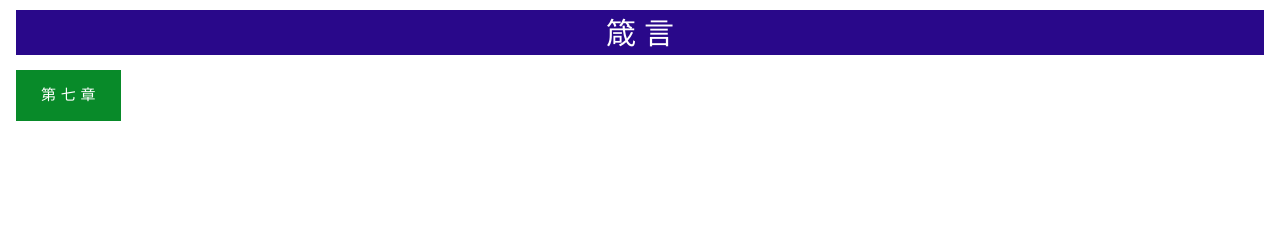
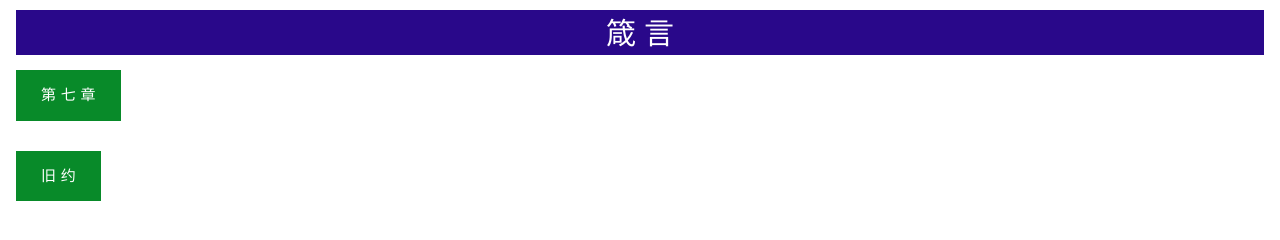
Before and after one commit to uacbcbcstudy/uacbcbcstudy.github.io, a plain HTML site: page ot/proverbs.html in a window 1280 px wide. Drawn offline with nearby package versions, Linux system fonts and the light colour scheme.

Commit message:
Update proverbs.html

```diff
--- a/ot/proverbs.html
+++ b/ot/proverbs.html
@@ -105,5 +105,9 @@ a:hover, a:active {
 	<p><a href=".\proverbs\proverbs-ch-7.html">第 七 章</a></p>
 </div>
 
+<div class="w3-container">
+<p><a href=".\..\ot.html">旧 约</a></p>
+</div>
+
 </body>
 </html>
```
